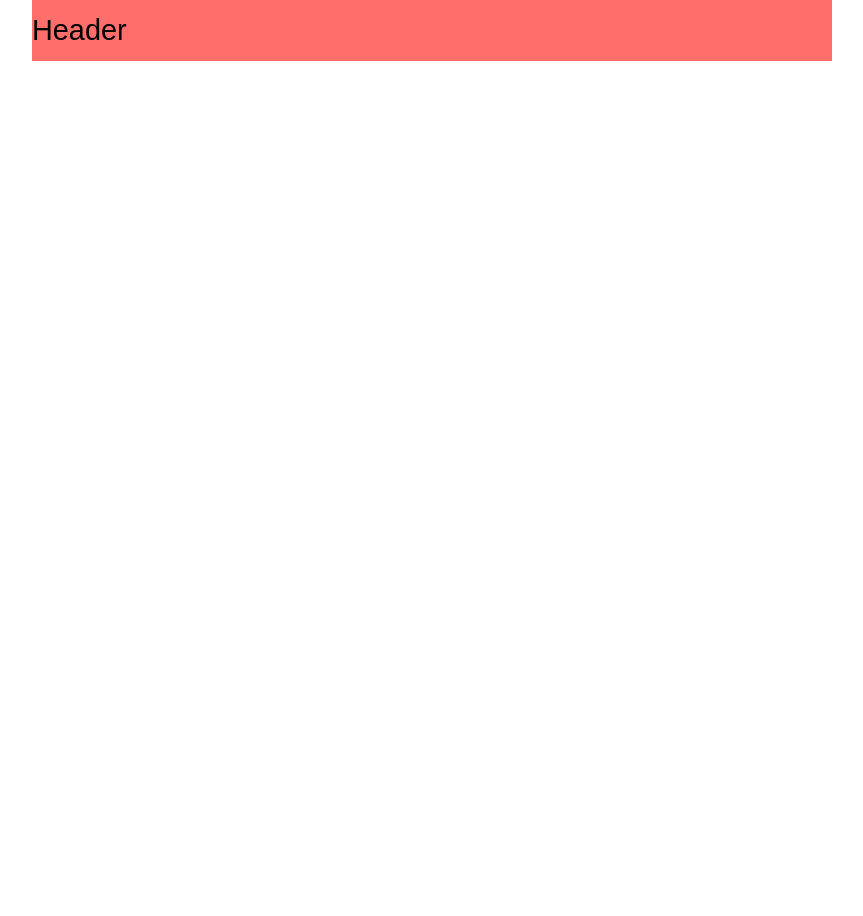
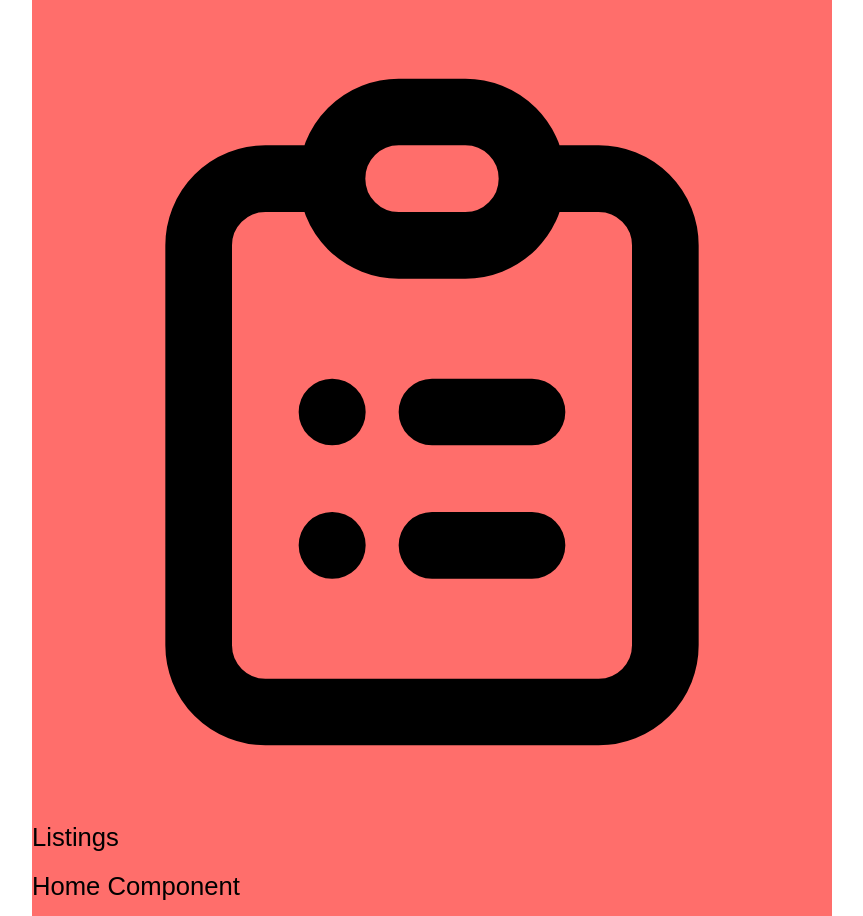
Before and after one commit to Nutod/listingsapp, a React (Create React App) app: page / in a window 1280 px wide. Shown: the whole page, without its empty margins (208-1071 px from the left). Before the commit the page ends 800 px from the top, so only its background shows below. Built offline with nearby package versions, Linux system fonts and the light colour scheme; a web font is replaced by a local one.

Commit message:
Added new pages to application

```diff
--- a/package.json
+++ b/package.json
@@ -9,8 +9,11 @@
   ],
   "main": "src/index.js",
   "dependencies": {
+    "history": "^5.0.0",
     "react": "17.0.2",
     "react-dom": "17.0.2",
+    "react-router": "^6.0.0-beta.0",
+    "react-router-dom": "^6.0.0-beta.0",
     "react-scripts": "4.0.0",
     "styled-components": "5.2.3"
   },
--- a/src/App.js
+++ b/src/App.js
@@ -1,19 +1,12 @@
-import styled from 'styled-components'
-import { container } from './styles/utils/container'
-import { flow } from './styles/utils/flow'
-
-const Wrapper = styled.div`
-  ${container}
-  ${flow}
-
-  background: var(--color-primary);
-  padding: var(--space-100) 0;
-`
+import { BrowserRouter, Route, Routes } from 'react-router-dom'
+import Home from './pages/Home'
 
 export default function App() {
   return (
-    <Wrapper>
-      <h1>Header</h1>
-    </Wrapper>
+    <BrowserRouter>
+      <Routes>
+        <Route path="/" element={<Home />} />
+      </Routes>
+    </BrowserRouter>
   )
 }
--- /dev/null
+++ b/src/components/Header.js
@@ -0,0 +1,10 @@
+import React from 'react'
+import Logo from './Logo'
+
+export default function Header() {
+  return (
+    <div>
+      <Logo />
+    </div>
+  )
+}
--- a/src/components/Layout.js
+++ b/src/components/Layout.js
@@ -0,0 +1,24 @@
+import React from 'react'
+import styled from 'styled-components'
+import Header from './Header'
+
+import { container } from 'src/styles/utils/container'
+import { flow } from 'src/styles/utils/flow'
+
+const Wrapper = styled.div`
+  ${container}
+  ${flow}
+
+  background: var(--color-primary);
+  padding: var(--space-100) 0;
+`
+
+export default function Layout({ children }) {
+  return (
+    <Wrapper>
+      <Header />
+      {children}
+      {/* Drop footer here */}
+    </Wrapper>
+  )
+}
--- a/src/components/Logo.js
+++ b/src/components/Logo.js
@@ -0,0 +1,23 @@
+import React from 'react'
+
+export default function Logo() {
+  return (
+    <div>
+      <svg
+        xmlns="http://www.w3.org/2000/svg"
+        className="h-6 w-6"
+        fill="none"
+        viewBox="0 0 24 24"
+        stroke="currentColor"
+      >
+        <path
+          strokeLinecap="round"
+          strokeLinejoin="round"
+          strokeWidth={2}
+          d="M9 5H7a2 2 0 00-2 2v12a2 2 0 002 2h10a2 2 0 002-2V7a2 2 0 00-2-2h-2M9 5a2 2 0 002 2h2a2 2 0 002-2M9 5a2 2 0 012-2h2a2 2 0 012 2m-3 7h3m-3 4h3m-6-4h.01M9 16h.01"
+        />
+      </svg>
+      <h2>Listings</h2>
+    </div>
+  )
+}
--- a/src/pages/Home.js
+++ b/src/pages/Home.js
@@ -0,0 +1,10 @@
+import React from 'react'
+import Layout from 'src/components/Layout'
+
+export default function Home() {
+  return (
+    <Layout>
+      <h2>Home Component</h2>
+    </Layout>
+  )
+}
```
Also changed, not shown: 1 other file (tests, documents, lock files or other folders).
